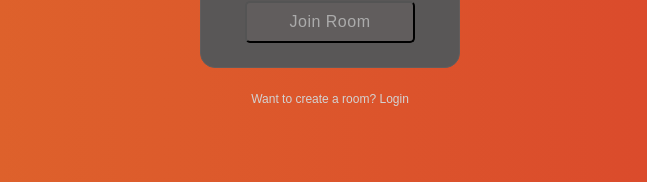
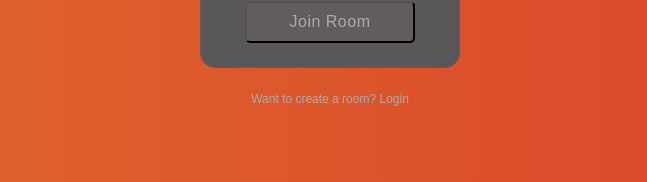
Before and after one commit to Jdd2020/Lunch-Klub, a React (Vite) app in the folder client/: page / in a window 1280 px wide. Shown: the part 487-669 px from the top of the page, without its empty margins (310-957 px from the left). Built offline with nearby package versions, Linux system fonts and the light colour scheme.

Commit message:
All colors converted

```diff
--- a/client/src/constants/colors.ts
+++ b/client/src/constants/colors.ts
@@ -1,10 +1,19 @@
+// :root {
+//   --background-gradient: linear-gradient(270deg, #d72c2c, #e2832b, #d72c2c);
+//   --primary-light-gray: #ababab;
+//   --secondary-light-gray: #8b8383;
+//   --primary-gray: #595757;
+//   --secondary-gray: #615d5d;
+//   --error-red: #cf4747;
+// }
+
 const colorPallette = {
-    backgroundGray: "#595757",
-    textLightGray: "#d3d3d3",
-    textGray: "#ababab",
-    borderGray: "#615d5d",
-    borderHoverGray: "#8b8383",
-    white: "#ffffff",
+    primaryGray: "var(--primary-gray)",
+    secondaryGray: "var(--secondary-gray)",
+    errorRed: "var(--error-red)",
+    backgroundGradient: "var(--background-gradient)",
+    primaryLightGray: "var(--primary-light-gray)",
+    secondaryLightGray: "var(--secondary-light-gray)",
 };
 
 export default colorPallette;
--- a/client/src/landing/index.tsx
+++ b/client/src/landing/index.tsx
@@ -38,7 +38,7 @@ const Landing = () => {
                 </Button>
             </Card>
             <LinkText onClick={() => navigate("/login")} style={{
-                color: colorPallette.textLightGray,
+                color: colorPallette.primaryLightGray,
             }}>Want to create a room? Login</LinkText>
         </CenterAlign>
     );
```
